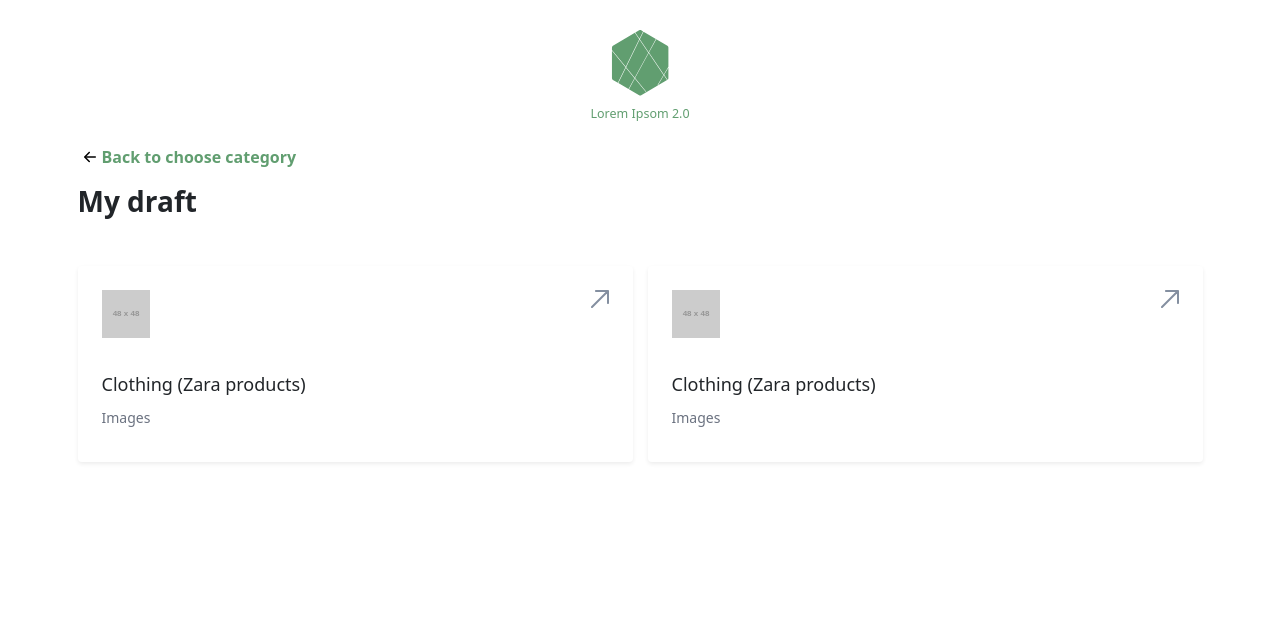
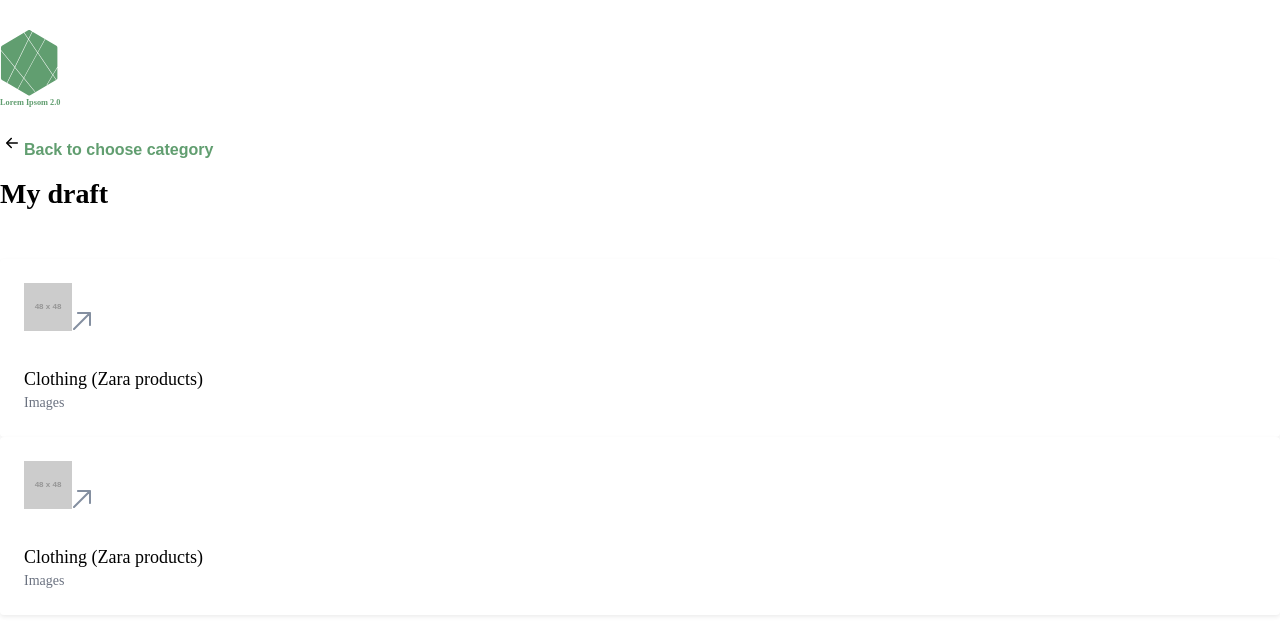
Before and after one commit to Yariandres/lorem_ipsum_2.0, a React (Create React App) app in the folder client/: page /dashboard in a window 1280 px wide. Shown: the top 626 px of the page. Built offline with nearby package versions, Linux system fonts and the light colour scheme.

Commit message:
FIX color-adjust error

```diff
--- a/client/package.json
+++ b/client/package.json
@@ -6,6 +6,7 @@
     "@testing-library/jest-dom": "^5.16.4",
     "@testing-library/react": "^13.2.0",
     "@testing-library/user-event": "^13.5.0",
+    "autoprefixer": "^10.4.5",
     "axios": "^0.27.2",
     "bootstrap": "^5.1.3",
     "bootstrap-icons": "^1.8.2",
--- a/client/src/App.js
+++ b/client/src/App.js
@@ -1,7 +1,6 @@
 import { Route, Switch } from "react-router-dom";
 import Dashboard from "./pages/Dashboard";
 import MultyStepForm from "./pages/MultyStepForm";
-import StageThree from "./components/stages/stageThree/StageThree";
 import { StepFormProvider } from "context/FormState";
 import "./sass/main.scss";
 
--- a/client/src/custom.scss
+++ b/client/src/custom.scss
@@ -2,4 +2,4 @@
 // $body-bg: #000;
 
 // Import Bootstrap and its default variables
-@import "~bootstrap/scss/bootstrap.scss";
+// @import "~bootstrap/scss/bootstrap.scss";
```
Also changed, not shown: 1 other file (tests, documents, lock files or other folders).
